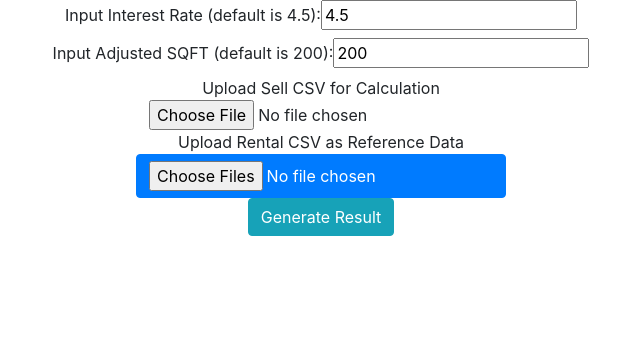
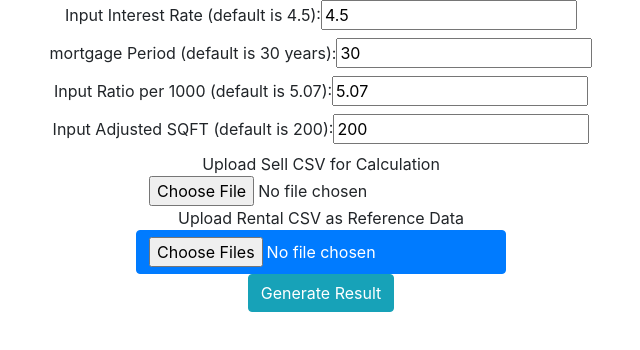
Before and after one commit to katherine-liu/CSV_calculation, a React (Create React App) app: page / in a window 1280 px wide. Shown: the top 350 px of the page, without its empty margins (319-959 px from the left). Built offline with nearby package versions, Linux system fonts and the light colour scheme.

Commit message:
added depreciation, appreciation and principal payment columns

```diff
--- a/src/components/sellCSV.js
+++ b/src/components/sellCSV.js
@@ -8,6 +8,8 @@ class SellCSV extends Component {
     super(props);
     this.state = {
       interestRate: 4.5,
+      mortgagePeriod: 30,
+      ratioPerThousand: 5.07,
       adjustedSQFT: 200,
       data: [],
       rentalFileLists: [],
@@ -56,8 +58,8 @@ class SellCSV extends Component {
     if (_.isNil(_.get(row, 'Current Price'))) {
       return;
     }
-    const interestRate = this.state.interestRate;
-    row.financeCost = _.round(this.convertToNumber(_.get(row, 'Current Price')) / 1000 * interestRate, 2);
+    const ratioPerThousand = this.state.ratioPerThousand;
+    row.financeCost = _.round(this.convertToNumber(_.get(row, 'Current Price')) / 1000 * ratioPerThousand, 2);
     return row;
   }
 
@@ -78,7 +80,6 @@ class SellCSV extends Component {
 
   rentalAvgIncome = (row) => {
     const currentSQFT = this.convertToNumber(_.get(row, 'Above Grade Finished SQFT'));
-    console.log(_.get(row, 'Above Grade Finished SQFT'));
     const currentBed = this.convertToNumber(_.get(row, 'Beds'));
     const currentSubdivision = _.get(row, 'Subdivision/Neighborhood');
     if (_.isNil(currentSQFT)) {
@@ -124,6 +125,36 @@ class SellCSV extends Component {
     return row;
   }
 
+  depreciation = (row) => {
+    const currentPrice = this.convertToNumber(_.get(row, 'Current Price'));
+    if (_.isNil(currentPrice)) {
+      return;
+    }
+    row.depreciation = _.round((currentPrice / 27.5) * 0.3, 2);
+    return row;
+  }
+
+  apprecitation = (row) => {
+    const currentPrice = this.convertToNumber(_.get(row, 'Current Price'));
+    if (_.isNil(currentPrice)) {
+      return;
+    }
+    row.apprecitation = _.round(currentPrice * 0.03, 2);
+    return row;
+  }
+
+  paymentAmount = (row) => {
+    const currentPrice = this.convertToNumber(_.get(row, 'Current Price'));
+    if (_.isNil(currentPrice)) {
+      return;
+    }
+    const p = currentPrice * 0.8;
+    const r = this.state.interestRate / 100;
+    const n = this.state.mortgagePeriod;
+    row.paymentAmount = (p * r * (Math.pow((1 + r), n))) / (Math.pow((1 + r), n) - 1);
+    return row;
+  }
+
   getCSV = () => {
     const data = this.state.data;
     if (data === null) return;
@@ -135,6 +166,9 @@ class SellCSV extends Component {
     results = _.map(results, this.returnRate);
     results = _.map(results, this.nominalAmount);
     results = _.map(results, this.ratio);
+    results = _.map(results, this.depreciation);
+    results = _.map(results, this.apprecitation);
+    results = _.map(results, this.paymentAmount);
     this.setState({results: results});
   }
 
@@ -184,6 +218,22 @@ class SellCSV extends Component {
             onChange={this.handleInputChange} />
           </label>
           <br />
+          <label>mortgage Period (default is 30 years):
+          <input
+            name="mortgagePeriod"
+            type="number"
+            value={this.state.mortgagePeriod}
+            onChange={this.handleInputChange} />
+          </label>
+          <br />
+          <label>Input Ratio per 1000 (default is 5.07):
+          <input
+            name="ratioPerThousand"
+            type="number"
+            value={this.state.ratioPerThousand}
+            onChange={this.handleInputChange} />
+          </label>
+          <br />
           <label>Input Adjusted SQFT (default is 200):
           <input
             name="adjustedSQFT"
```
